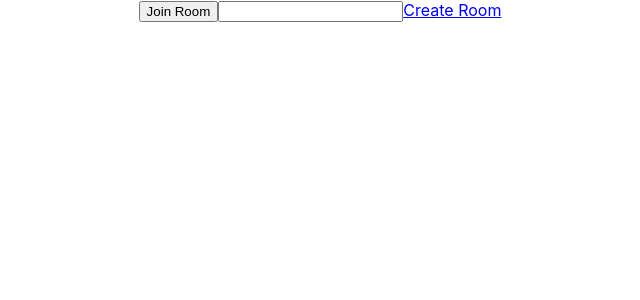
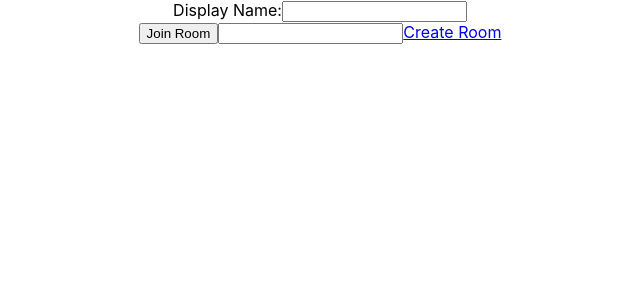
Before and after one commit to Yoosh94/LiveRetro.UI, a React (Create React App) app: page / in a window 1280 px wide. Shown: the top 300 px of the page, without its empty margins (320-960 px from the left). Built offline with nearby package versions, Linux system fonts and the light colour scheme; no server answers.

Commit message:
Add validation for display name room name

```diff
--- a/src/ChoiceScreen.js
+++ b/src/ChoiceScreen.js
@@ -4,22 +4,36 @@ import { BrowserRouter as Router, Route, Link } from "react-router-dom";
 class ChoiceScreen extends React.Component{
     constructor(props){
         super(props);
-        this.state={};
+        this.state={roomName:"",displayName:""};
     }
 
     handleRoomNameUpdate = (event) =>{
         this.setState({roomName:event.target.value});
     }
 
+    handleDisplayNameUpdate = (event) =>{
+        this.setState({displayName:event.target.value});
+    }
+
     handleJoinRoom = (e) =>{
+        this.validateDetails();
         this.props.handleJoinRoom(this.state.roomName);
+    }
+
+    validateDetails =() =>{
+        return this.state.displayName.length > 0 && this.state.roomName.length > 0;
     }
 
     render(){
         return(
             <div>
+                <label>
+                    Display Name:
+                </label>
+                <input type="text" name="displayName" onChange={this.handleDisplayNameUpdate}/>
+                <br/>
                 <button type='button'onClick={this.handleJoinRoom}>Join Room</button>
-                <input type="text" name="name" onChange={this.handleRoomNameUpdate}/>
+                <input type="text" name="roomCode" onChange={this.handleRoomNameUpdate}/>
                 <Link to='/create' onClick={this.props.handleCreateRoom}>Create Room</Link>
             </div>
         )
```
